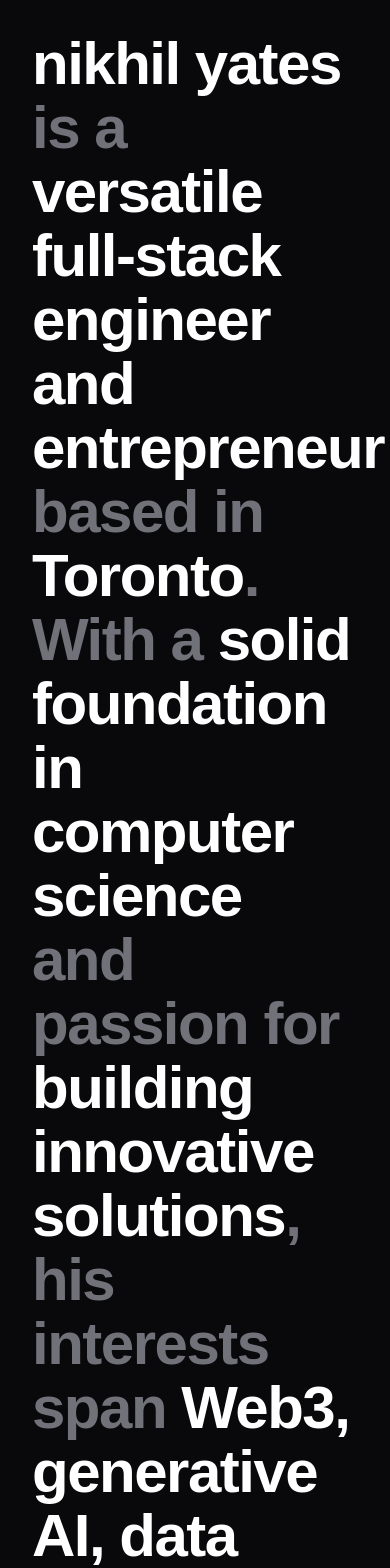
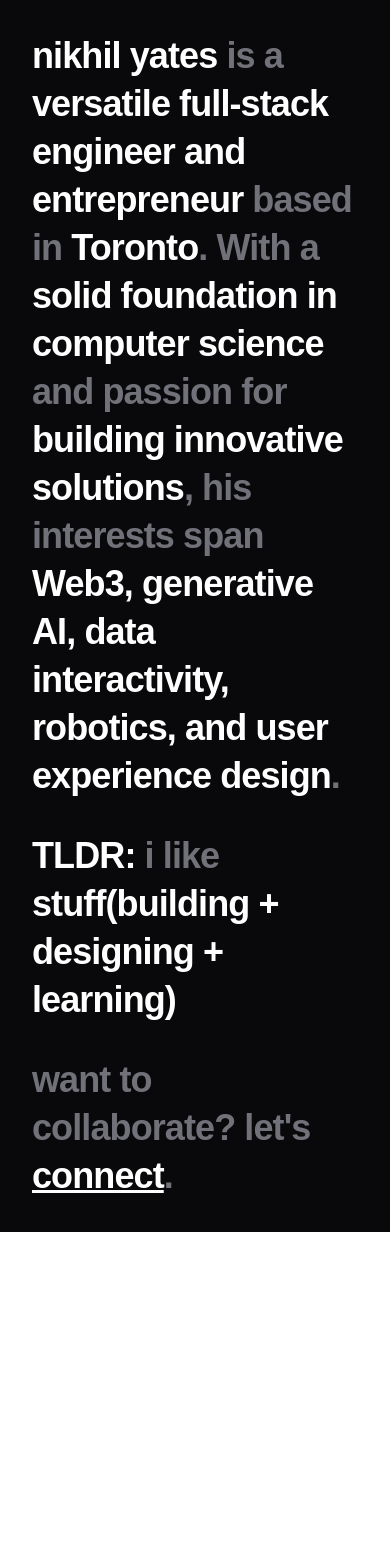
Before and after one commit to nikhilYates/gen-two, a Next.js app in the folder nikhilyates-two/: page /about in a window 390 px wide. Shown: the top 1568 px of the page. After the commit the page ends 1232 px from the top, so only its background shows below. Built offline with nearby package versions, Linux system fonts and the light colour scheme.

Commit message:
more mobile updates

```diff
--- a/nikhilyates-two/src/app/(app)/about/page.tsx
+++ b/nikhilyates-two/src/app/(app)/about/page.tsx
@@ -11,17 +11,17 @@ const About = () => {
 
     return (
         <div id='about' className='bg-zinc-950 p-8 h-auto min-h-screen xl:p-16 flex flex-col justify-start gap-8'>
-            <h1 className='scroll-m-20 text-6xl font-extrabold tracking-tight 2xl:text-8xl text-zinc-500 leading-[4rem]'>
+            <h1 className='text-4xl leading-[3rem] lead scroll-m-20 md:text-6xl font-extrabold tracking-tight 2xl:text-8xl text-zinc-500 md:leading-[4rem]'>
                 <span className='text-white'>nikhil yates</span> is a <span className='text-white'>
                 versatile full-stack engineer and entrepreneur</span> based in <span className='text-white'>Toronto</span>.
                 With a <span className='text-white'>solid foundation in computer science</span> and passion for
                 <span className='text-white'> building innovative solutions</span>, his interests span
                 <span className='text-white'> Web3, generative AI, data interactivity, robotics, and user experience design</span>.
             </h1>
-            <h1 className='scroll-m-20 text-6xl font-extrabold tracking-tight 2xl:text-8xl text-zinc-500 leading-[4rem]'>
+            <h1 className='text-4xl leading-[3rem] lead scroll-m-20 md:text-6xl font-extrabold tracking-tight 2xl:text-8xl text-zinc-500 md:leading-[4rem]'>
                 <span className='text-white'>TLDR:</span> i like <span className='text-white'>stuff(building + designing + learning)</span>
             </h1>
-            <h1 className='scroll-m-20 text-6xl font-extrabold tracking-tight 2xl:text-8xl text-zinc-500 leading-[4rem]'>
+            <h1 className='text-4xl leading-[3rem] lead scroll-m-20 md:text-6xl font-extrabold tracking-tight 2xl:text-8xl text-zinc-500 md:leading-[4rem]'>
                 want to collaborate? let's <span onClick={() => handleScroll('contact')} className='underline text-white cursor-pointer'>connect</span>.
             </h1>
         </div>
--- a/nikhilyates-two/src/app/(app)/contact/ContactForm.tsx
+++ b/nikhilyates-two/src/app/(app)/contact/ContactForm.tsx
@@ -81,7 +81,7 @@ export function ContactForm() {
     }
 
     return (
-        <div id='contact' className='bg-zinc-950 h-auto w-screen p-16 pt-24 flex flex-col gap-0 lg:gap-8'>
+        <div id='contact' className='bg-zinc-950 h-auto w-screen pt-16 pb-16 p-8 flex flex-col gap-0 lg:gap-8'>
             <div className='w-full flex flex-row justify-center'>
                 <h1 className='scroll-m-20 text-6xl font-extralight tracking-tight 2xl:text-8xl text-white/20'>contact</h1>
             </div>
--- a/nikhilyates-two/src/app/(app)/page.tsx
+++ b/nikhilyates-two/src/app/(app)/page.tsx
@@ -1,3 +1,5 @@
+"use client"
+
 import LandingPage from "./landing/LandingPage";
 import Experience from "@/components/sections/experience/page";
 import About from "@/app/(app)/about/page";
@@ -5,14 +7,28 @@ import { ContactForm } from "@/app/(app)/contact/ContactForm"
 import Portfolio from "@/app/(app)/portfolio/page"
 import Footer from "@/app/(app)/footer/page"
 import Head from "next/head"
+import { useState, useEffect } from "react";
 
 export default function Home() {
+  const [isSmallScreen, setIsSmallScreen] = useState(false);
+
+  useEffect(() => {
+    const checkScreenSize = () => {
+      setIsSmallScreen(window.innerWidth < 1000); // Adjust breakpoint as needed
+    };
+
+    checkScreenSize();
+
+    window.addEventListener('resize', checkScreenSize);
+    return () => window.removeEventListener('resize', checkScreenSize);
+  }, []);
+
   return (
     <div className="w-100vw overflow-hidden [&::-webkit-scrollbar]:bg-black [&::-webkit-scrollbar-thumb]:bg-black selection:bg-white">
       <LandingPage />
       <About />
       <Experience />
-      <Portfolio />
+      {!isSmallScreen && <Portfolio />}
       <ContactForm />
       <Footer />
     </div>
--- a/nikhilyates-two/src/app/(app)/portfolio/page.tsx
+++ b/nikhilyates-two/src/app/(app)/portfolio/page.tsx
@@ -58,7 +58,7 @@ const Portfolio = () => {
     }
 
     return (
-        <div id='portfolio' className='bg-zinc-950 min-h-screen h-screen w-screen p-16 flex flex-col gap-8'>
+        <div id='portfolio' className='bg-zinc-950 h-screen max-h-screen w-screen p-16 flex flex-col gap-8'>
             <div className='w-full flex flex-col gap-3'>
                 <h1 className='scroll-m-20 text-6xl font-extralight tracking-tight 2xl:text-8xl text-white/20'>portfolio</h1>
             </div>
```
